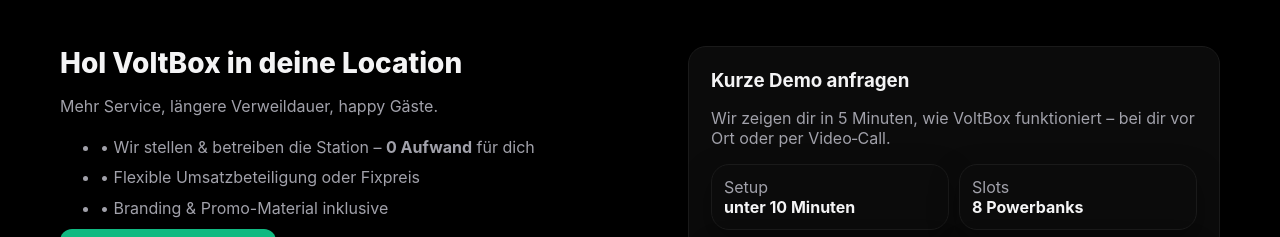
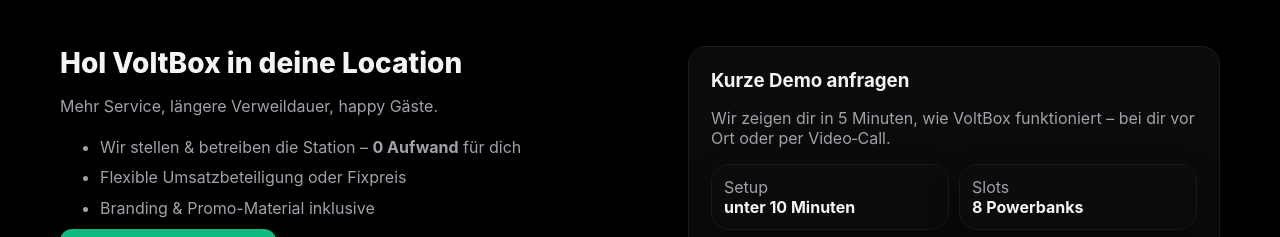
Before and after one commit to 2912niklas-hue/getvoltbox, a plain HTML site: page voltbox-website/index.html in a window 1280 px wide. Shown: the part 2100-2337 px from the top of the page. Drawn offline with Linux system fonts and the light colour scheme.

Commit message:
Update index.html

```diff
--- a/voltbox-website/index.html
+++ b/voltbox-website/index.html
@@ -141,9 +141,9 @@
         <h2>Hol VoltBox in deine Location</h2>
         <p class="muted">Mehr Service, längere Verweildauer, happy Gäste.</p>
         <ul class="muted" style="line-height:1.9">
-          <li>• Wir stellen &amp; betreiben die Station – <strong>0 Aufwand</strong> für dich</li>
-          <li>• Flexible Umsatzbeteiligung oder Fixpreis</li>
-          <li>• Branding &amp; Promo-Material inklusive</li>
+          <li> Wir stellen &amp; betreiben die Station – <strong>0 Aufwand</strong> für dich</li>
+          <li> Flexible Umsatzbeteiligung oder Fixpreis</li>
+          <li> Branding &amp; Promo-Material inklusive</li>
         </ul>
         <a class="cta" href="#kontakt">Unverbindlich anfragen</a>
       </div>
```
